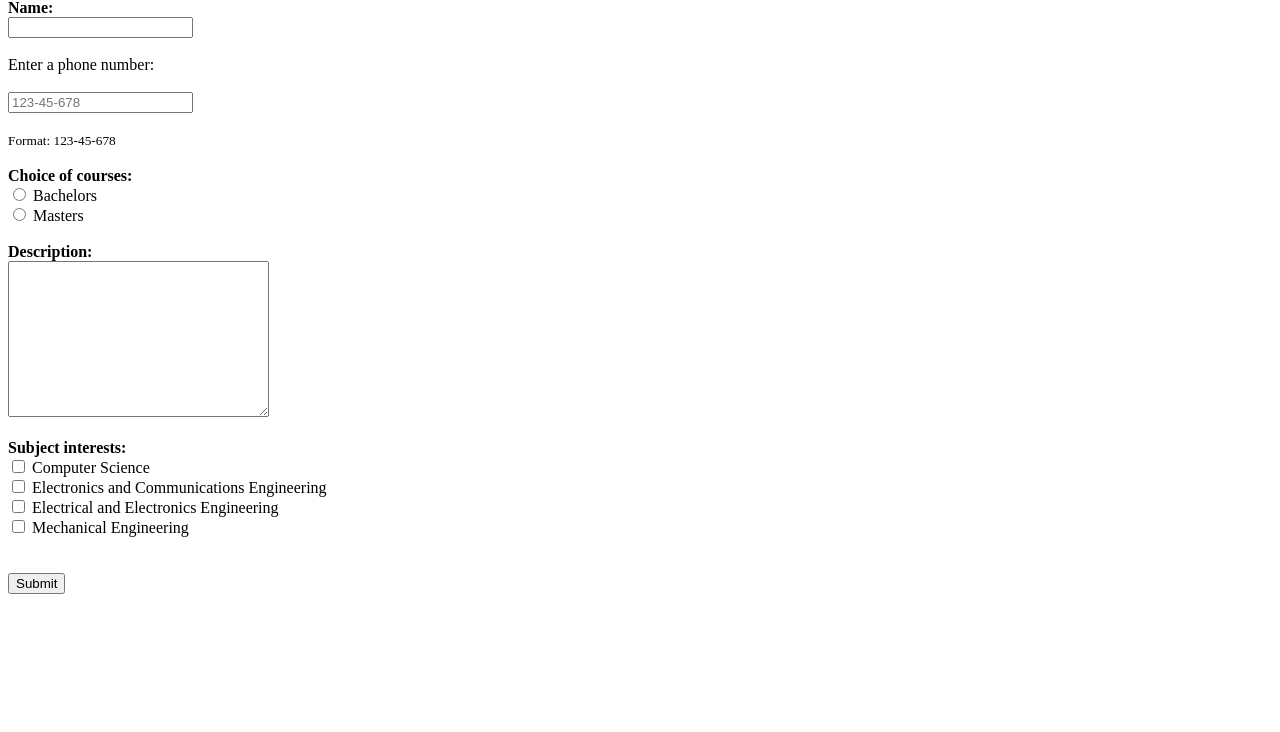
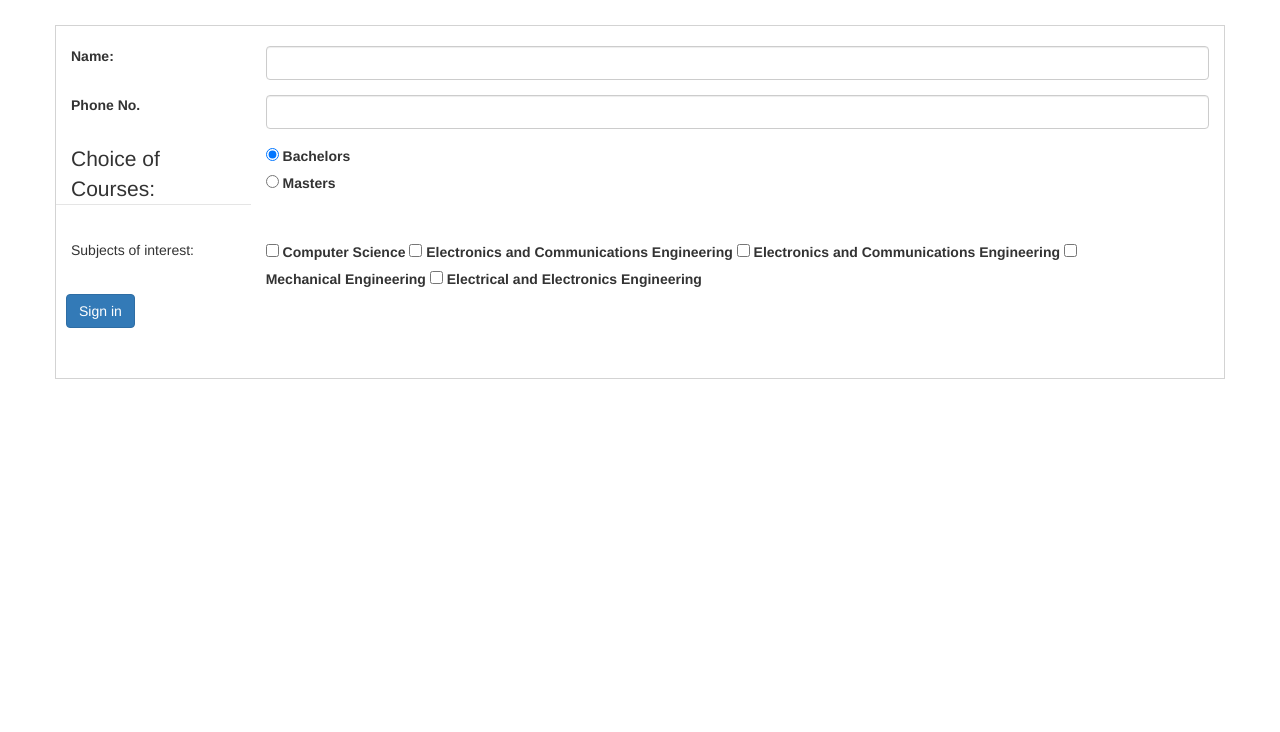
Before and after one commit to SaumyaGupta907/hello-world, a plain HTML site: page register.html in a window 1280 px wide. Shown: the part 68-800 px from the top of the page. Drawn offline with nearby package versions, Linux system fonts and the light colour scheme.

Commit message:
Practice jquery and bootstrap

```diff
--- a/register.html
+++ b/register.html
@@ -2,11 +2,23 @@
 <html>
 <head>
 	<title>Register</title>
-	<h2>Registration form</h2>
 	<link rel="stylesheet" type="text/css" href="style.css">
+	<meta charset="utf-8">
+  	<meta name="viewport" content="width=device-width, initial-scale=1">
+  	<link rel="stylesheet" href="https://maxcdn.bootstrapcdn.com/bootstrap/3.4.1/css/bootstrap.min.css">
+  	<script src="https://ajax.googleapis.com/ajax/libs/jquery/3.5.1/jquery.min.js"></script>
+  	<script src="https://maxcdn.bootstrapcdn.com/bootstrap/3.4.1/js/bootstrap.min.js"></script>
+	  		<script type="text/javascript">
+			function validateForm() {
+  				var x = document.forms["myForm"]["checkbox-group"].value;
+  				if (x == "") {
+    				alert("Name must be filled out");
+  	  				return false;
+  			}
+  		</script>
 </head>
 <body>
-	<form name="myForm" action="display.html" method="post" onsubmit="return validateForm()">
+	<!--<form name="myForm" action="display.html" method="post" onsubmit="return validateForm()">
 	  	<label for="name"><strong>Name:</strong></label><br>
 	  	<input type="text" id="name" name="name" pattern="[a-z]+" required><br><br>
 
@@ -36,16 +48,77 @@
   		<input type="checkbox" id="mech" name="mech" value="mech">
   		<label for="mech"> Mechanical Engineering</label></div><br><br>
 
-  		<script type="text/javascript">
-			function validateForm() {
-  				var x = document.forms["myForm"]["checkbox-group"].value;
-  				if (x == "") {
-    				alert("Name must be filled out");
-  	  				return false;
-  			}
-  		</script>
+
 
 		<input type="submit">
-	</form>
+	</form>  -->
+<h2>Registration form</h2>
+<div class="container">
+	<form action="display.html" method="get">
+  	<div class="form-group row">
+    	<label for="inputName" class="col-sm-2 col-form-label">Name:</label>
+    	<div class="col-sm-10">
+      	<input type="text" class="form-control" id="inputName" pattern="[a-z]+" required="">
+    </div>
+  </div>
+  <div class="form-group row">
+    <label for="phone" class="col-sm-2 col-form-label">Phone No.</label>
+    <div class="col-sm-10">
+      <input type="tel" class="form-control" id="phone" pattern="[0-9]{10}" required>
+    </div>
+  </div>
+  <fieldset class="form-group">
+    <div class="row">
+      <legend class="col-form-label col-sm-2 pt-0">Choice of Courses:</legend>
+      <div class="col-sm-10">
+        <div class="form-check">
+          <input class="form-check-input" type="radio" name="gridRadios" id="gridRadios1" value="option1" checked>
+          <label class="form-check-label" for="gridRadios1">
+            Bachelors
+          </label>
+        </div>
+        <div class="form-check">
+          <input class="form-check-input" type="radio" name="gridRadios" id="gridRadios2" value="option2">
+          <label class="form-check-label" for="gridRadios2">
+            Masters
+          </label>
+        </div>
+        </div>
+  </fieldset>
+  <div class="form-group row">
+    <div class="col-sm-2">Subjects of interest:</div>
+    <div class="col-sm-10">
+      <div class="form-check">
+        <input class="form-check-input" type="checkbox" id="gridCheck1">
+        <label class="form-check-label" for="gridCheck1">
+          Computer Science
+        </label>
+         <input class="form-check-input" type="checkbox" id="gridCheck1">
+        <label class="form-check-label" for="gridCheck1">
+          Electronics and Communications Engineering
+        </label>
+        <input class="form-check-input" type="checkbox" id="gridCheck1">
+        <label class="form-check-label" for="gridCheck1">
+          Electronics and Communications Engineering
+        </label>
+
+        <input class="form-check-input" type="checkbox" id="gridCheck1">
+        <label class="form-check-label" for="gridCheck1">
+          Mechanical Engineering
+        </label>
+        <input class="form-check-input" type="checkbox" id="gridCheck1">
+        <label class="form-check-label" for="gridCheck1">
+           Electrical and Electronics Engineering
+        </label>
+      </div>
+  </div>
+  <div class="form-group row">
+    <div class="col-sm-10">
+      <button type="submit" class="btn btn-primary submitBtn">Sign in</button>
+    </div>
+  </div>
+</div>
+</form>
+</div>
 </body>
 </html>
--- a/style.css
+++ b/style.css
@@ -11,7 +11,32 @@ table, th, td {
 	background-color: lightgrey;
 }
 
-h1 {
+iframe {
+  border: 2px solid red;
+  margin: 25px 50px 75px 100px;
+  background-color: lightblue;
+  position: relative;
+  left: 0px;
+  top: 0px;
+  opacity: 0.5;
+  float:left;
+  width:300px;
+  height:300px;
+}
+
+.container {
+  border: 1px solid lightgrey;
+  padding: 20px;
+  width: 40%;
+  margin-top: 40px;
+  padding-left: 5px;
+}
+
+.submitBtn {
+  margin-left: 10px;
+}
+
+/*h1 {
 	font-family: serif;
 	font-style: italic;
 	color: blue;
@@ -90,20 +115,6 @@ ol {
   list-style-type: upper-roman;
 }
 
-iframe {
-  border: 2px solid red;
-  margin: 25px 50px 75px 100px;
-  background-color: lightblue;
-  position: relative;
-  left: 0px;
-  top: 0px;
-  opacity: 0.5;
-  float:left;
-  width:300px;
-  height:300px;
-}
-
-
 table {
 	outline-style: solid;
 }
@@ -137,7 +148,7 @@ table {
 
 [class|="sixth"] {
   background: white;
-} */
+}
 
 .second {
   visibility: hidden;
@@ -178,3 +189,4 @@ table {
 tr:nth-child(even) {
   background-color: #f2f2f2;
 }
+*/
```
Also changed, not shown: introHTML.html (+38 -3 lines).
